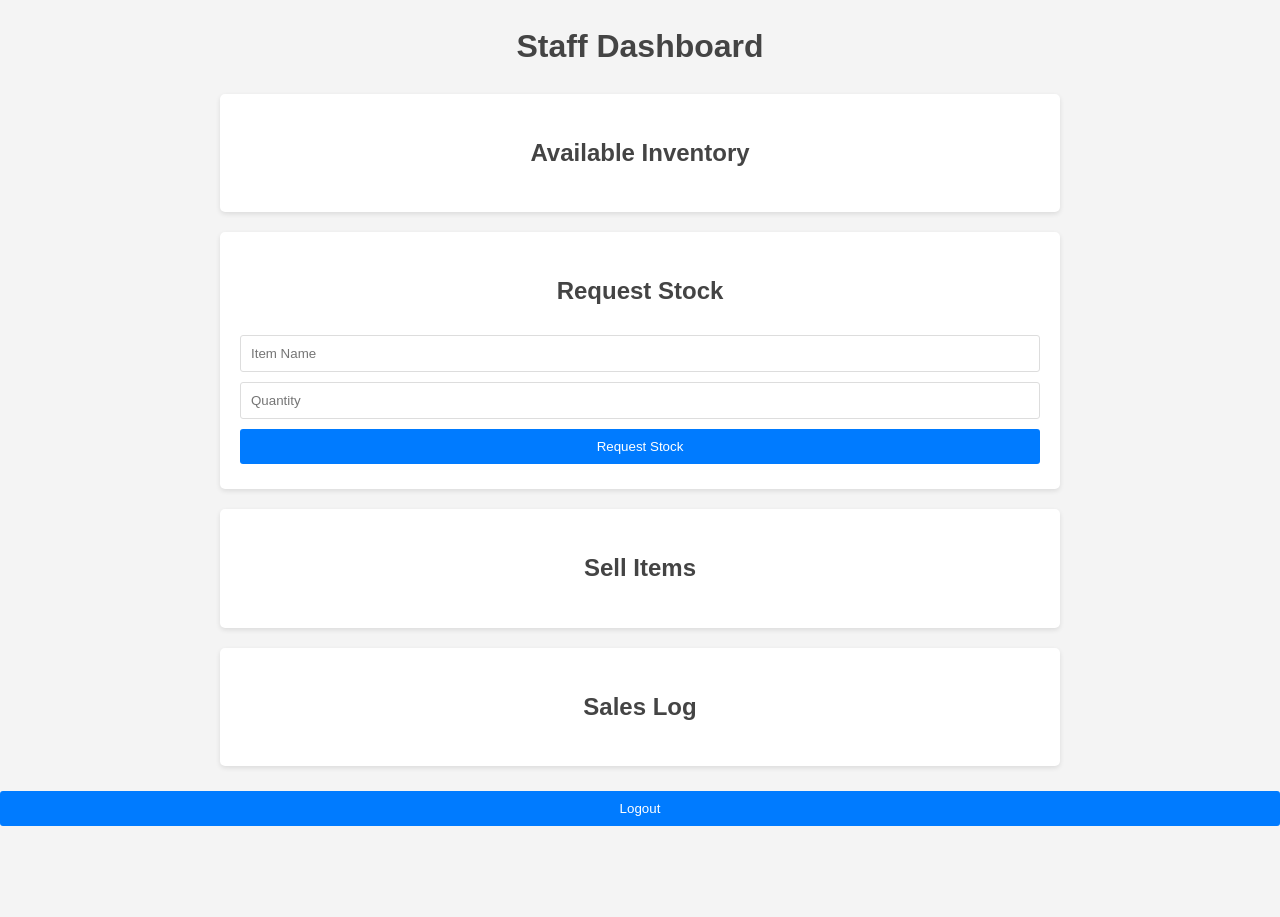
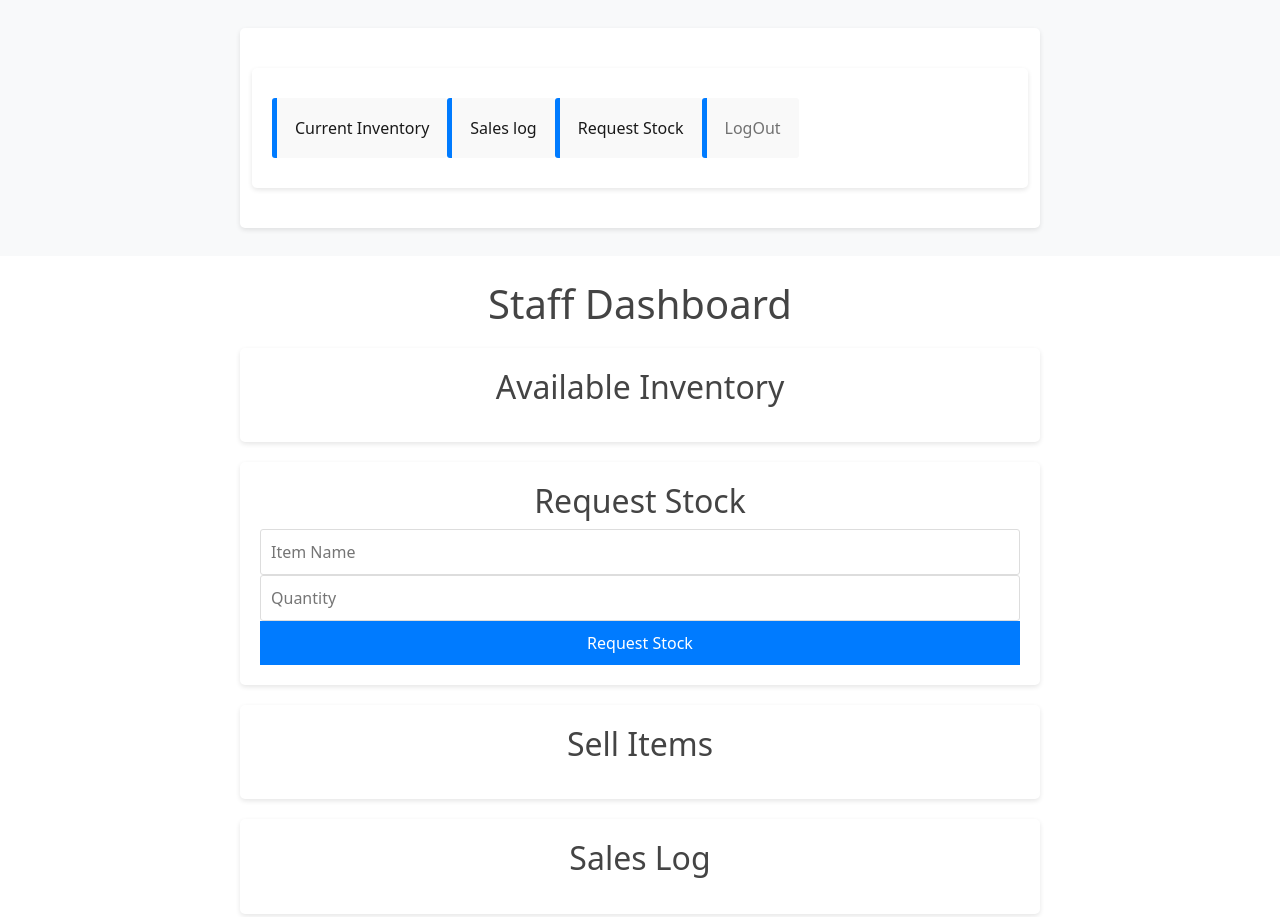
Before and after one commit to NYRUBA/StockBelle, a plain HTML site: page staff.html in a window 1280 px wide. Shown: the top 917 px of the page. Before the commit the page ends 831 px from the top, so only its background shows below. Drawn offline with nearby package versions, Linux system fonts and the light colour scheme.

Commit message:
Navbar Staff

```diff
--- a/staff.html
+++ b/staff.html
@@ -5,8 +5,35 @@
     <meta name="viewport" content="width=device-width, initial-scale=1.0">
     <title>Staff Page - Paint and Sip Uganda</title>
     <link rel="stylesheet" href="styles.css">
+    <link href="https://cdn.jsdelivr.net/npm/bootstrap@5.0.2/dist/css/bootstrap.min.css" rel="stylesheet" integrity="sha384-EVSTQN3/azprG1Anm3QDgpJLIm9Nao0Yz1ztcQTwFspd3yD65VohhpuuCOmLASjC" crossorigin="anonymous">
 </head>
 <body>
+    <nav class="navbar navbar-expand-lg navbar-light bg-light">
+        <div class="container-fluid">
+
+          <button class="navbar-toggler" type="button" data-bs-toggle="collapse" data-bs-target="#navbarNav" aria-controls="navbarNav" aria-expanded="false" aria-label="Toggle navigation">
+            <span class="navbar-toggler-icon"></span>
+          </button>
+          <div class="collapse navbar-collapse" id="navbarNav">
+            <ul class="navbar-nav">
+              <li class="nav-item">
+                <a class="nav-link active" aria-current="page" href="#">Current Inventory</a>
+              </li>
+              <li class="nav-item">
+                <a class="nav-link active" aria-current="page" href="#">Sales log</a>
+              </li>
+              <li class="nav-item">
+                <a class="nav-link active" aria-current="page" href="#">Request Stock</a>
+              </li>
+              <li class="nav-item">
+                <a class="nav-link" href="#">LogOut</a>
+              </li>
+             </ul>
+          </div>
+        </div>
+      </nav>
+
+      <br>
     <h1>Staff Dashboard</h1>
 
  <!-- Section for Displaying Inventory -->
@@ -42,6 +69,9 @@
     <button onclick="logout()">Logout</button>
     </a>
 
+   <!-- Link to bootstrap JavaScript File -->
+    <script src="https://cdn.jsdelivr.net/npm/@popperjs/core@2.9.2/dist/umd/popper.min.js" integrity="sha384-IQsoLXl5PILFhosVNubq5LC7Qb9DXgDA9i+tQ8Zj3iwWAwPtgFTxbJ8NT4GN1R8p" crossorigin="anonymous"></script>
+    <script src="https://cdn.jsdelivr.net/npm/bootstrap@5.0.2/dist/js/bootstrap.min.js" integrity="sha384-cVKIPhGWiC2Al4u+LWgxfKTRIcfu0JTxR+EQDz/bgldoEyl4H0zUF0QKbrJ0EcQF" crossorigin="anonymous"></script>
  <!-- Link to Staff JavaScript File -->
     <script src="staff.js"></script>
 </body>
```
Also changed, not shown: images/paint and sip 2.png (added).
